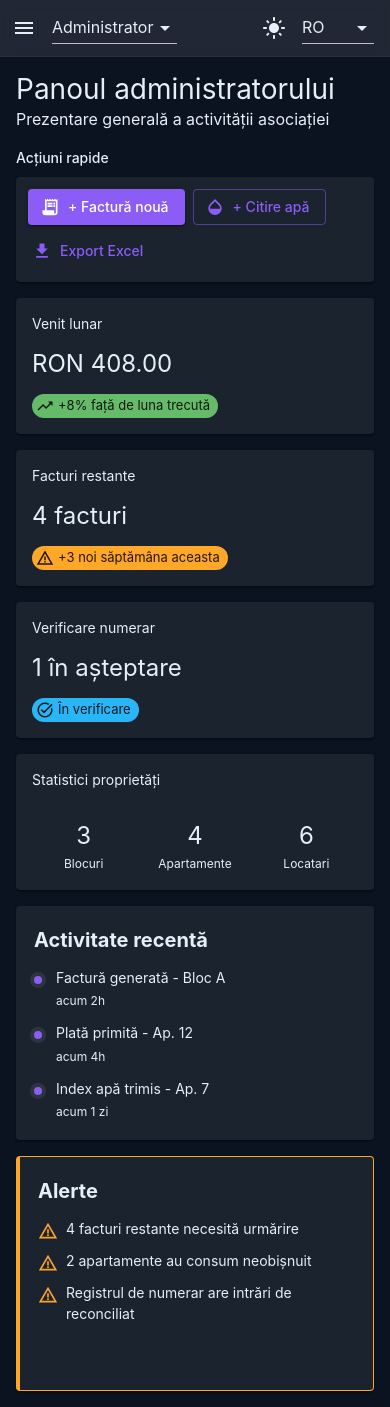
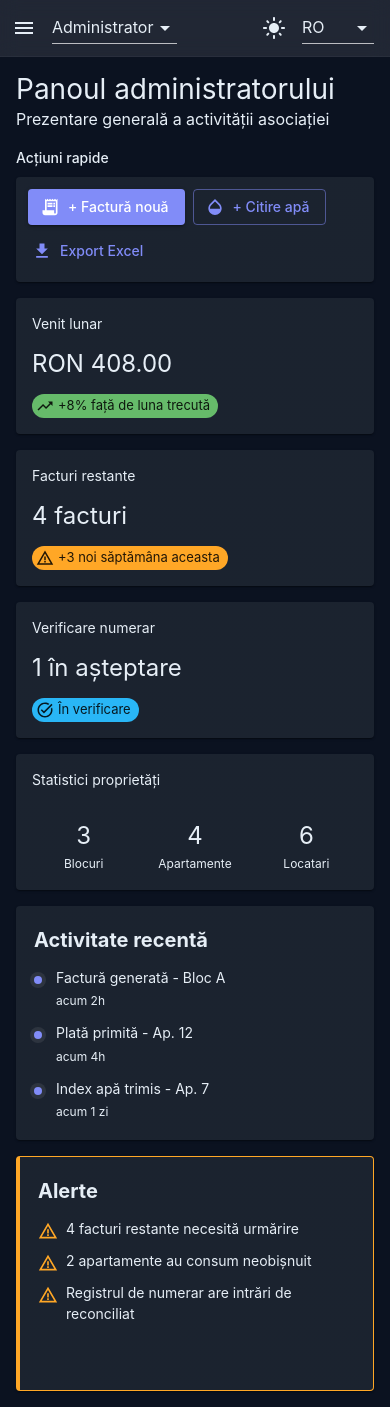
Before and after one commit to odiatlov/bloc-admin-ui, a React (Vite) app: page /admin/dashboard in a window 390 px wide. Built offline with nearby package versions, Linux system fonts and the light colour scheme.

Commit message:
Refine tablet UI

```diff
--- a/src/components/shared/ResponsiveDataView.tsx
+++ b/src/components/shared/ResponsiveDataView.tsx
@@ -20,13 +20,22 @@ export type DataColumn<T> = {
 type ResponsiveDataViewProps<T> = {
   ariaLabel: string
   columns: DataColumn<T>[]
+  desktopTableMinWidth?: number
   getRowId: (row: T) => string
   rows: T[]
 }
 
-const ResponsiveDataView = <T,>({ ariaLabel, columns, getRowId, rows }: ResponsiveDataViewProps<T>) => (
+const ResponsiveDataView = <T,>({ ariaLabel, columns, desktopTableMinWidth = 900, getRowId, rows }: ResponsiveDataViewProps<T>) => (
   <>
-    <TableContainer component={Paper} sx={{ display: { xs: 'none', md: 'block' } }}>
+    <TableContainer
+      component={Paper}
+      sx={{
+        display: 'none',
+        [`@media (min-width:${desktopTableMinWidth}px)`]: {
+          display: 'block',
+        },
+      }}
+    >
       <Table size="small" aria-label={ariaLabel}>
         <TableHead>
           <TableRow>
@@ -47,7 +56,15 @@ const ResponsiveDataView = <T,>({ ariaLabel, columns, getRowId, rows }: Responsi
       </Table>
     </TableContainer>
 
-    <Box sx={{ display: { xs: 'grid', md: 'none' }, gap: 1.5 }}>
+    <Box
+      sx={{
+        display: 'grid',
+        gap: 1.5,
+        [`@media (min-width:${desktopTableMinWidth}px)`]: {
+          display: 'none',
+        },
+      }}
+    >
       {rows.map((row) => (
         <Card key={getRowId(row)}>
           <CardContent sx={{ display: 'grid', gap: 1 }}>
--- a/src/pages/Blocks/Blocks.tsx
+++ b/src/pages/Blocks/Blocks.tsx
@@ -16,7 +16,7 @@ const Blocks: React.FC = () => {
 
   const columns: DataColumn<(typeof blockOverviews)[number]>[] = [
     { key: 'block', label: t('sidebar.blocks'), render: (overview) => t('common.blockValue', { block: overview.block.name }) },
-    { key: 'admin', label: 'Admin', render: (overview) => overview.activeAdmin?.name ?? t('common.notAvailable') },
+    { key: 'admin', label: t('layout.topbar.role.admin'), render: (overview) => overview.activeAdmin?.name ?? t('common.notAvailable') },
     { key: 'apartments', label: t('dashboard.admin.overview.apartments'), render: (overview) => overview.apartmentCount },
     { key: 'residents', label: t('dashboard.admin.overview.residents'), render: (overview) => overview.residentCount },
     {
@@ -59,6 +59,7 @@ const Blocks: React.FC = () => {
         <ResponsiveDataView
           ariaLabel={t('pages.blocks.title')}
           columns={columns}
+          desktopTableMinWidth={1200}
           getRowId={(overview) => overview.block.id}
           rows={blockOverviews}
         />
--- a/src/pages/Dashboard/components/ResidentDashboard.tsx
+++ b/src/pages/Dashboard/components/ResidentDashboard.tsx
@@ -51,24 +51,24 @@ const ResidentDashboard: React.FC = () => {
         </Paper>
       </Box>
 
-      <Box sx={{ display: 'grid', gap: 2, gridTemplateColumns: { xs: '1fr', md: 'repeat(3, minmax(0, 1fr))' }, gridAutoRows: '1fr' }}>
-        <Paper sx={{ p: 2, height: '100%', display: 'grid', alignContent: 'start', gap: 1.25 }}>
+      <Box sx={{ display: 'grid', gap: 2, gridTemplateColumns: { xs: '1fr', md: 'repeat(3, minmax(0, 1fr))' }, alignItems: 'start' }}>
+        <Paper sx={{ p: 2, display: 'grid', alignContent: 'start', gap: 0.75 }}>
           <Typography variant="body2" color="text.secondary">
             {t('dashboard.resident.currentDue')}
           </Typography>
-          <Typography variant="h4">{formatCurrency(currentBalance)}</Typography>
+          <Typography variant="h4" sx={{ lineHeight: 1.15 }}>{formatCurrency(currentBalance)}</Typography>
           <Typography variant="caption" color="text.secondary">
             {t('dashboard.resident.currentDueSubtitle')}
           </Typography>
         </Paper>
 
-        <Paper sx={{ p: 2, height: '100%', display: 'grid', alignContent: 'start', gap: 1.25 }}>
+        <Paper sx={{ p: 2, display: 'grid', alignContent: 'start', gap: 0.75 }}>
           <Typography variant="body2" color="text.secondary">
             {t('dashboard.resident.lastSubmittedIndex')}
           </Typography>
             {lastIndex ? (
-              <Box>
-                <Typography variant="h5">{t('dashboard.resident.indexValue', { value: formatNumber(lastIndex.usageValue) })}</Typography>
+              <Box sx={{ display: 'grid', gap: 0.5 }}>
+                <Typography variant="h5" sx={{ lineHeight: 1.2 }}>{t('dashboard.resident.indexValue', { value: formatNumber(lastIndex.usageValue) })}</Typography>
                 <Typography variant="caption" color="text.secondary">
                   {formatMonth(lastIndex.month)} - {t('consumption.waterType.cold')}: {renderMeter(lastIndex.meters.cold)} - {t('consumption.waterType.hot')}: {renderMeter(lastIndex.meters.hot)}
                 </Typography>
@@ -78,7 +78,7 @@ const ResidentDashboard: React.FC = () => {
             )}
         </Paper>
 
-        <Paper sx={{ p: 2, height: '100%' }}>
+        <Paper sx={{ p: 2 }}>
           <Typography variant="body2" color="text.secondary">
             {t('dashboard.resident.recentAnnouncements')}
           </Typography>
--- a/src/theme/auroraTheme.ts
+++ b/src/theme/auroraTheme.ts
@@ -5,14 +5,14 @@ const createAuroraTheme = (mode: 'light' | 'dark' = 'dark') =>
     palette: {
       mode,
       primary: {
-        main: '#8b5cf6',
+        main: '#818CF8',
         contrastText: '#ffffff',
       },
       secondary: {
         main: '#06b6d4',
         contrastText: '#ffffff',
       },
-      background: mode === 'dark' ? { default: '#0b1220', paper: '#0f1724' } : { default: '#f7fbff', paper: '#ffffff' },
+      background: mode === 'dark' ? { default: '#0b1220', paper: '#0f1724' } : { default: '#f0f2f5', paper: '#ffffff' },
       text: mode === 'dark' ? { primary: '#e6eef6', secondary: 'rgba(230,238,246,0.7)' } : { primary: '#0b1220', secondary: 'rgba(11,18,32,0.7)' }
     },
     typography: {
@@ -25,10 +25,10 @@ const createAuroraTheme = (mode: 'light' | 'dark' = 'dark') =>
       MuiAppBar: {
         styleOverrides: {
           root: {
-            backgroundColor: mode === 'dark' ? 'transparent' : '#fff',
+            backgroundColor: mode === 'dark' ? 'transparent' : 'rgba(255,255,255,0.74)',
             boxShadow: 'none',
-            backdropFilter: 'blur(6px)',
-            borderBottom: mode === 'dark' ? '1px solid rgba(255,255,255,0.04)' : '1px solid rgba(11,18,32,0.04)',
+            backdropFilter: 'blur(10px)',
+            borderBottom: mode === 'dark' ? '1px solid rgba(255,255,255,0.04)' : '1px solid rgba(11,18,32,0.08)',
             color: mode === 'dark' ? '#e6eef6' : '#0b1220'
           }
         }
--- a/src/theme/globalStyles.ts
+++ b/src/theme/globalStyles.ts
@@ -3,6 +3,7 @@ import type { Theme } from '@mui/material/styles'
 const globalStyles = (theme: Theme) => ({
   a: { color: 'inherit', textDecoration: 'none' },
   body: { backgroundColor: theme.palette.background.default },
+  '#root': { minHeight: '100vh', backgroundColor: theme.palette.background.default },
   '.aurora-logo-box': {
     width: 36,
     height: 36,
```
